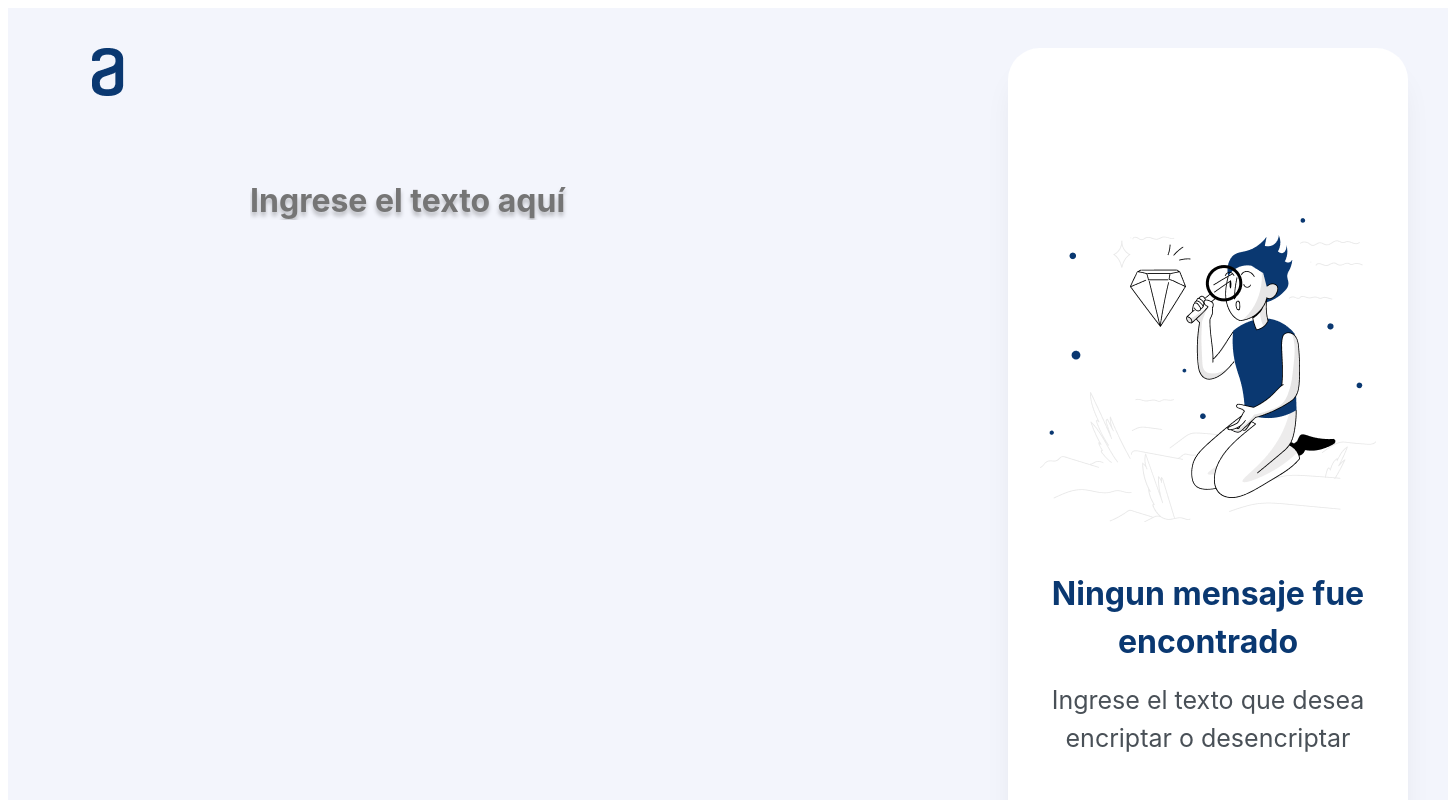
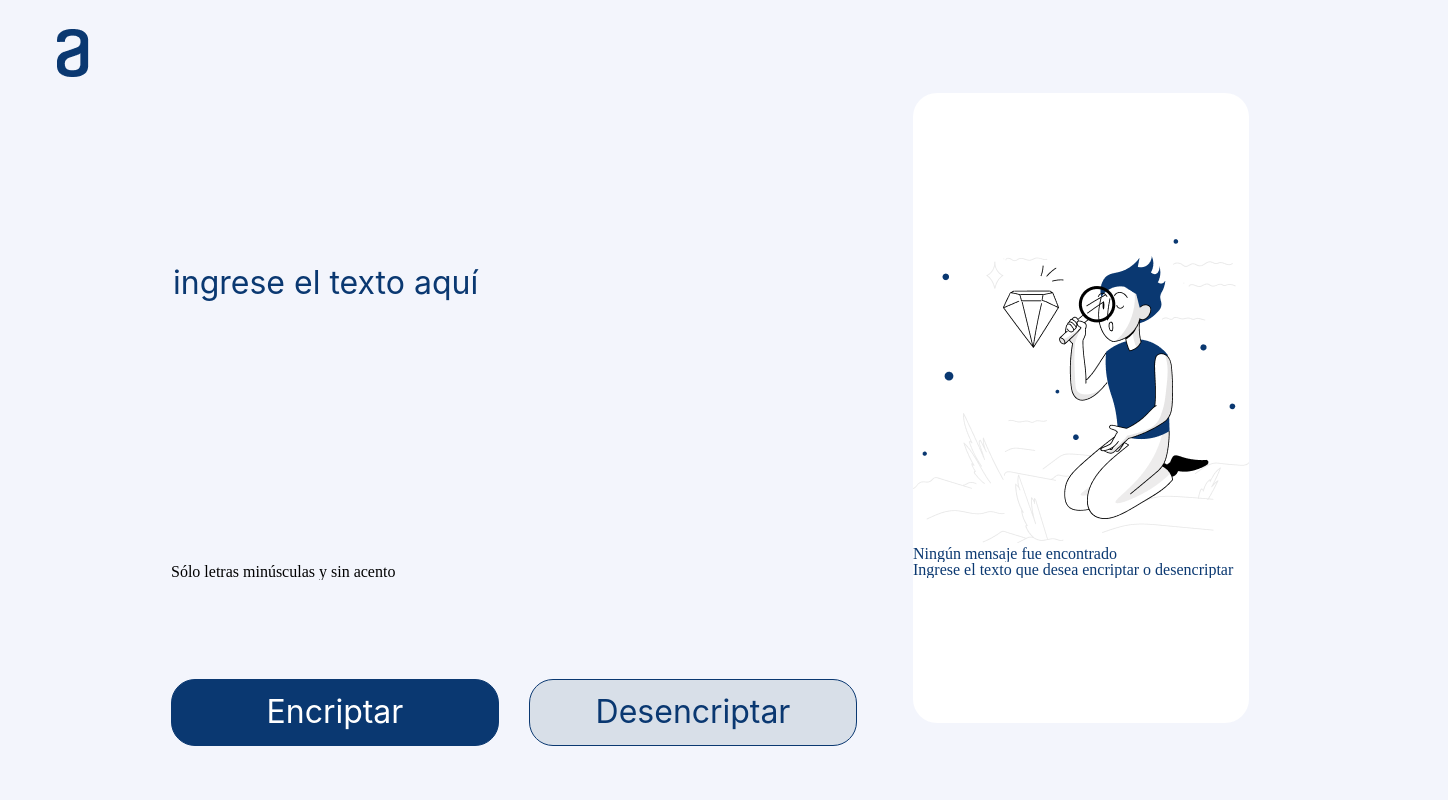
Before and after one commit to Davids2323/Challenge1Alura, a plain HTML site: page index.html in a window 1280 px wide. Shown: the top 800 px of the page, 1448 px wide, since content can reach past the window. Drawn offline with Linux system fonts and the light colour scheme.

Commit message:
actualizacion estilos

```diff
--- a/index.html
+++ b/index.html
@@ -3,39 +3,53 @@
 <head>
     <meta charset="UTF-8">
     <meta http-equiv="X-UA-Compatible" content="IE=edge">
-    <meta name="viewport" content="width=device-width, initial-scale=1.0">
-    <script src="index.js"></script>
+    <meta name="viewport" content="width=device-width, initial-scale=1.0, user-scalable=no">
+
+    <link rel="stylesheet" href="reset.css">
     <link rel="stylesheet" href="style.css">
     <title>Encriptador de texto</title>
 </head>
 <body>
     <div class="container">
+        <header>
             <img class="logo" src="Logo.png" alt="logo">
-        <div class="input-text">
+        </header>
+            <section class="first">
                 <input class="enter-text" id="enter-text" type="text" placeholder="Ingrese el texto aquí">
-        </div>
+                <p>Sólo letras minúsculas y sin acento</p>
                 <div class="buttons">
                     <div class="button-encrypt">
-                <button id="encrypt" class="encrypt" onclick="encryptHandleClick()">Encriptar</button>
+                        <button id="encrypt" class="encrypt" onclick="encryptHandleClick()">
+                            Encriptar
+                        </button>
                     </div>
                     <div class="button-decrypt">
-                <button
-                class="decrypt"
-                id="decrypt"  onclick="decryptHandleClick()">Desencriptar</button>
+                        <button class="decrypt" id="decrypt" onclick="decryptHandleClick()">
+                            Desencriptar
+                        </button>
                     </div>
                 </div>
+            </section>
+            <section class="second">
                 <div class="message-card">
                     <div class="message" id="message">
                         <img class="muneco" src="Muñeco.png" alt="imagen-texto">
                         <p class="text1">
-                    Ningun mensaje fue encontrado
+                            Ningún mensaje fue encontrado
                         </p>
                         <p class="text2">
                             Ingrese el texto que desea encriptar o desencriptar
                         </p>
+                        <div>
+                            <button class="copiar" onclick="copiar()">
+                                Copiar
+                            </button>
                         </div>
                     </div>
                 </div>
+            </section>
+    </div>
 
+    <script src="index.js"></script>
 </body>
 </html>
--- a/index.js
+++ b/index.js
@@ -1,3 +1,6 @@
+const copiar = document.querySelector(".copiar");
+copiar.style.display = "none"
+
 const map = {
     "e": "enter",
     "i": "imes",
--- /dev/null
+++ b/reset.css
@@ -0,0 +1,48 @@
+/* http://meyerweb.com/eric/tools/css/reset/
+   v2.0 | 20110126
+   License: none (public domain)
+*/
+
+html, body, div, span, applet, object, iframe,
+h1, h2, h3, h4, h5, h6, p, blockquote, pre,
+a, abbr, acronym, address, big, cite, code,
+del, dfn, em, img, ins, kbd, q, s, samp,
+small, strike, strong, sub, sup, tt, var,
+b, u, i, center,
+dl, dt, dd, ol, ul, li,
+fieldset, form, label, legend,
+table, caption, tbody, tfoot, thead, tr, th, td,
+article, aside, canvas, details, embed,
+figure, figcaption, footer, header, hgroup,
+menu, nav, output, ruby, section, summary,
+time, mark, audio, video {
+	margin: 0;
+	padding: 0;
+	border: 0;
+	font-size: 100%;
+	font: inherit;
+	vertical-align: baseline;
+}
+/* HTML5 display-role reset for older browsers */
+article, aside, details, figcaption, figure,
+footer, header, hgroup, menu, nav, section {
+	display: block;
+}
+body {
+	line-height: 1;
+}
+ol, ul {
+	list-style: none;
+}
+blockquote, q {
+	quotes: none;
+}
+blockquote:before, blockquote:after,
+q:before, q:after {
+	content: '';
+	content: none;
+}
+table {
+	border-collapse: collapse;
+	border-spacing: 0;
+}
--- a/style.css
+++ b/style.css
@@ -1,142 +1,113 @@
-.container{
-    position: relative;
-    width: 1440px;
-    height: 1024px;
-    background: #f3f5fc;
+*{
+    background-color: #F3F5FC;
+    font-family: 'Inter';
+    font-weight: 400;
+    font-size: 32px;
+    line-height: 100%;
+    overflow-y: hidden;
 }
 
-.logo{
-    display: flex;
-    flex-direction: column;
-    align-items: flex-start;
-    padding: 0px;
-    gap: 40px;
+.container{
+    display: grid;
+    grid-template-columns: 10% 60% 30%;
+    grid-template-rows: 97vh;
+    padding: 10px;
+    grid-auto-columns: minmax(10%, auto);
+    grid-auto-rows: minmax(auto, auto);
+    justify-items: center;
 
-    position: absolute;
-    width: 120px;
-    height: 48px;
-    left: 40px;
-    top: 40px;
 }
 
-.input-text{
-    position: absolute;
-    width: 577px;
-    height: 48px;
-    left: 240px;
-    top: 168px;
+header{
+    padding-top: 15%;
+    grid-column: 1 / 2;
 }
 
 .enter-text{
-    font-family: 'Inter';
-    font-style: normal;
-    font-weight: bold;
-    font-size: 32px;
-    line-height: 150%;
-    color: #0a3871;
+    height: 400px;
     border: none;
-    background: #f3f5fc;
-    text-shadow: 0px 4px 4px rgba(0, 0, 0, 0.25);
+    color: #0A3871;
+    margin-top: 30px;
+    padding: 2px;
+    text-transform: lowercase;
 }
 
-.message-card{
-    /* Rectangle 1 */
-    position: absolute;
-    width: 400px;
-    height: 944px;
-    left: 1000px;
-    top: 40px;
-    background: #FFFFFF;
-    box-shadow: 0px 24px 32px -8px rgba(0, 0, 0, 0.08);
-    border-radius: 32px;
+::placeholder { color: #0A3871; }
+  .enter-text:focus {
+      outline: none;
+    }
+.first{
+    display: grid;
+    grid-column: 2 / 3;
+    align-items: center;
+    flex-direction: column;
+    justify-content: center;
 }
 
-.message{
-    display: flex;
-    flex-direction: column;
-    align-items: center;
-    text-align: center;
-    padding: 0px;
-    gap: 16px;
-    position: absolute;
-    width: 336px;
-    height: 243px;
-    left: 32px;
-    top: 170px;
-    font-family: 'Inter';
-    font-style: normal;
-    font-weight: bold;
-    font-size: 32px;
-    line-height: 150%;
-    color: #0a3871;
-    border: none;
-    justify-content: flex-start;
-}
-.text1{
-    font-family: 'Inter';
-    font-style: normal;
-    font-weight: bold;
-    font-size: 32px;
-    line-height: 150%;
-    color: #0a3871;
-    border: none;
-    margin-bottom: 0px;
-}
+.second{
+    display: grid;
+    grid-column: 3 / 4;
+    align-content: center;
 
-.text2{
-    width: 336px;
-    height: 48px;
-    font-family: 'Inter';
-    font-style: normal;
-    font-weight: 400;
-    font-size: 25px;
-    line-height: 150%;
-    text-align: center;
-    color: #495057;
-    margin-top: 0px;
 }
 
 .buttons{
     display: flex;
-    flex-direction: row;
-    align-items: flex-start;
-    padding: 0px;
-    gap: 24px;
+    margin-top: 18px;
+}
 
-    position: absolute;
-    width: 680px;
+.decrypt{
+    background: #D8DFE8;
+    border: 1px solid #0A3871;
+    border-radius: 24px;
+    color: #0A3871;
+    cursor: pointer;
     height: 67px;
-    left: 240px;
-    top: 885px;
+    margin-left: 30px;
+    width: 328px;
 }
 
 .encrypt{
-    padding: 24px;
+    background-color: #0A3871;
+    border: 1px solid #0A3871;
+    border-radius: 24px;
+    color: white;
+    cursor: pointer;
+    height: 67px;
     width: 328px;
-    height: 67px;
-    background: #0A3871;
-    border-radius: 24px;
-    font-family: 'Inter';
-    font-style: normal;
-    font-weight: 400;
-    font-size: 25px;
-    line-height: 19px;
-    color: #FFFFFF;
-    cursor: pointer;
 }
 
-.decrypt{
-    box-sizing: border-box;
-    padding: 24px;
-    width: 328px;
-    height: 67px;
-    background: #D8DFE8;
+.message-card {
+    display: flex;
+    flex-direction: row;
+    height: 630px;
+    background: white;
+    border: none;
+    border-radius: 24px;
+    color: #0A3871;
+    margin-top: 20px;
+    justify-content: center;
+    align-items: center;
+}
+.message-card:focus {
+    outline: none;
+}
+
+.copiar {
     border: 1px solid #0A3871;
     border-radius: 24px;
-    font-family: 'Inter';
-    font-style: normal;
-    font-weight: 400;
-    font-size: 25px;
-    line-height: 19px;
+    color: #0A3871;
     cursor: pointer;
+    height: 67px;
+    width: 336px;
 }
+
+.message{
+    background-color: transparent;
+}
+.muneco{
+    background-color: transparent;
+}
+p{
+    background-color: transparent;
+}
```
Lines whose indentation alone changed are shown as unchanged.
